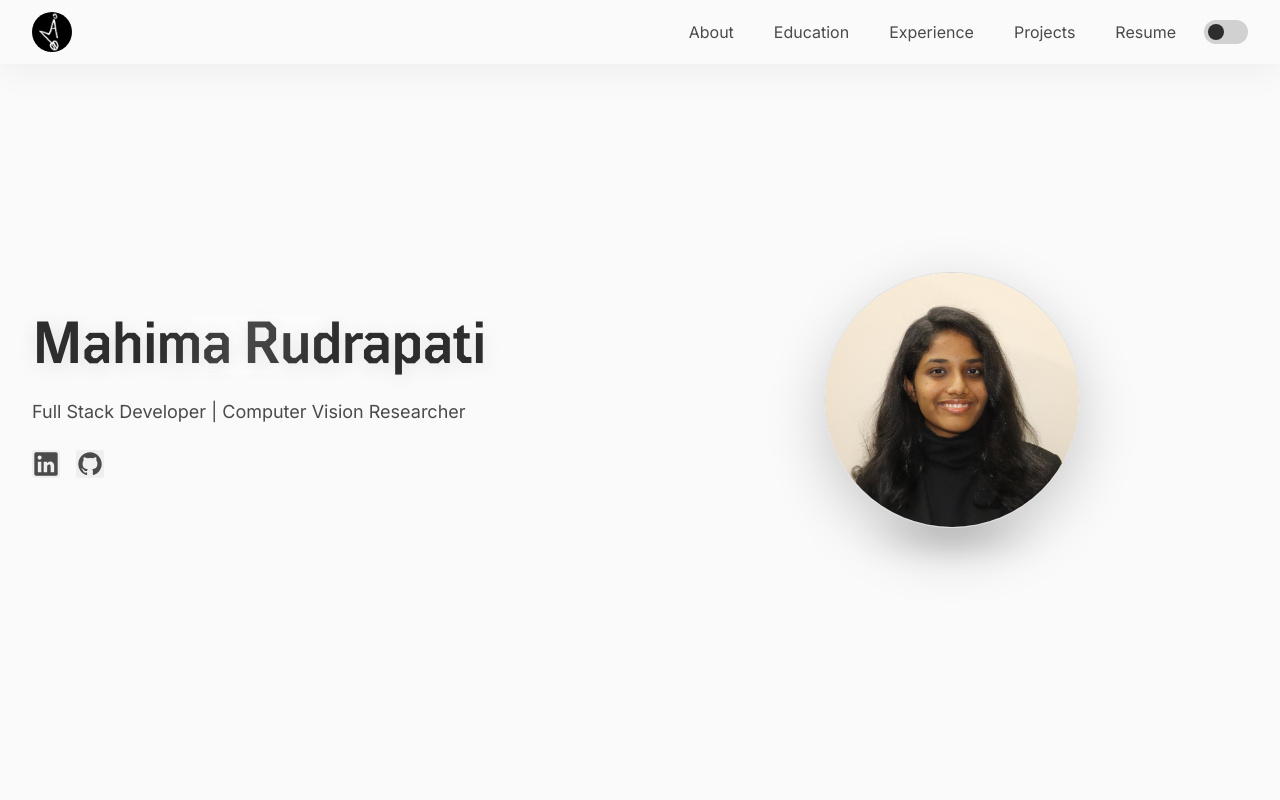
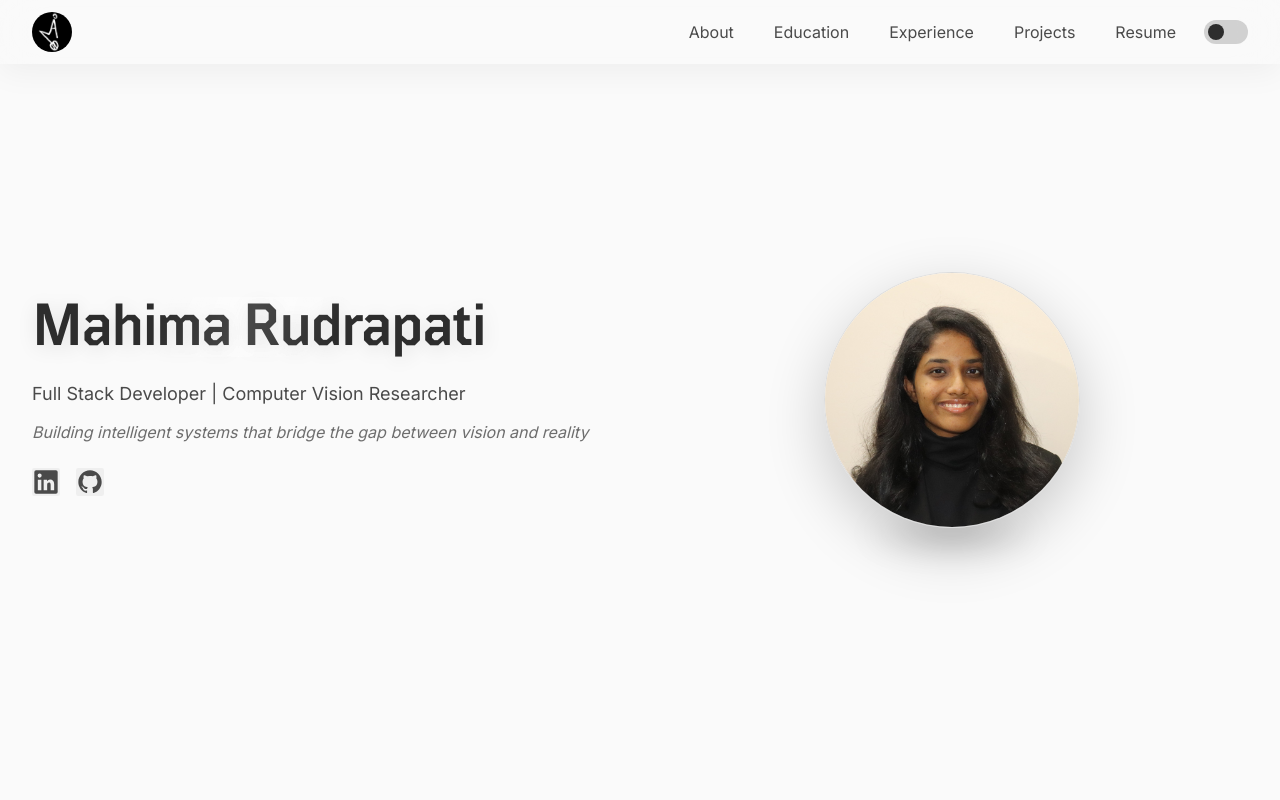
Before and after one commit to blanklavender/my-portfolio, a React (Vite) app: page / in a window 1280 px wide. Shown: the top 800 px of the page. Built offline with nearby package versions, Linux system fonts and the light colour scheme.

Commit message:
resume push

```diff
--- a/index.html
+++ b/index.html
@@ -2,7 +2,7 @@
 <html lang="en">
   <head>
     <meta charset="UTF-8" />
-    <link rel="icon" type="image/svg+xml" href="/favicon.svg" />
+    <link rel="icon" type="image/png" href="/log_v2.png" />
     <meta name="viewport" content="width=device-width, initial-scale=1.0" />
     <!-- Playfair Display for the hero name (replace with TT Mussels if you provide a font file) -->
     <link rel="preconnect" href="https://fonts.googleapis.com">
--- a/src/components/Hero.tsx
+++ b/src/components/Hero.tsx
@@ -15,6 +15,9 @@ const Hero = () => {
             </h1>
             <p className="mt-4 text-base sm:text-lg max-w-xl" style={{color: 'var(--text-secondary)'}}>
               Full Stack Developer | Computer Vision Researcher
+            </p>
+            <p className="mt-3 text-sm sm:text-base max-w-xl italic" style={{color: 'var(--text-secondary)', opacity: 0.8}}>
+              Building intelligent systems that bridge the gap between vision and reality
             </p>
 
             <div className="mt-6 flex items-center space-x-4">
--- a/src/components/Navbar.tsx
+++ b/src/components/Navbar.tsx
@@ -54,7 +54,7 @@ const Navbar = () => {
                 item.name === 'Resume' ? (
                   <a
                     key={item.name}
-                    href="/resume.pdf"
+                    href="/mahima_resume.pdf"
                     target="_blank"
                     rel="noopener noreferrer"
                     className="cursor-pointer px-3 py-2 rounded-md text-base font-medium transition-colors"
```
